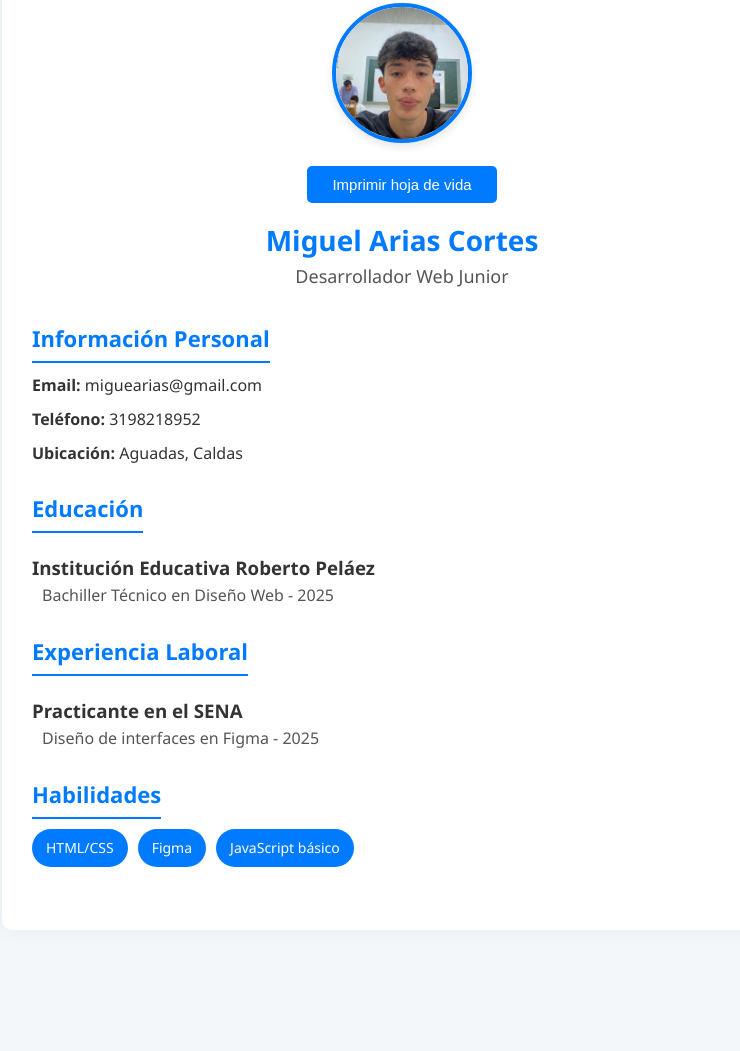
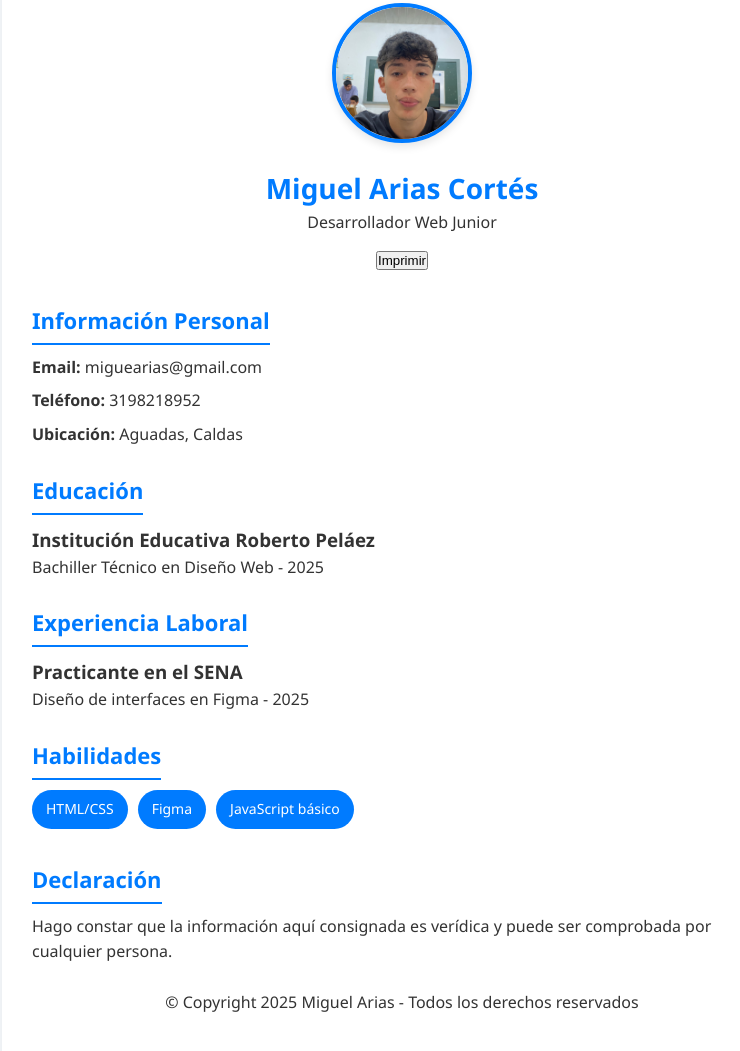
Before and after one commit to miguelarias57958-tech/HojaDeVida, a plain HTML site: page index.html in a window 1280 px wide. Shown: the part 67-1118 px from the top of the page, without its empty margins (238-978 px from the left). Before the commit the page ends 1037 px from the top, so only its background shows below. Drawn offline with Linux system fonts and the light colour scheme.

Commit message:
Update index.html

```diff
--- a/index.html
+++ b/index.html
@@ -1,4 +1,4 @@
-    <!DOCTYPE html>
+   <!DOCTYPE html>
 <html lang="es">
 <head>
     <meta charset="UTF-8">
@@ -11,13 +11,9 @@
 
         <header>
             <img src="imagenes/IMG_7171.jpg" alt="Mi foto" class="profile-pic">
-
-            <div class="print-button">
-                <button onclick="window.print()">Imprimir hoja de vida</button>
-            </div>
-
-            <h1>Miguel Arias Cortes</h1>
-            <p class="subtitle">Desarrollador Web Junior</p>
+            <h1>Miguel Arias Cortés</h1>
+            <p>Desarrollador Web Junior</p>
+            <button onclick="window.print()" class="print-button">Imprimir</button>
         </header>
 
         <section class="section">
@@ -31,7 +27,7 @@
 
         <section class="section">
             <h2>Educación</h2>
-            <div class="item">
+            <div>
                 <h3>Institución Educativa Roberto Peláez</h3>
                 <p>Bachiller Técnico en Diseño Web - 2025</p>
             </div>
@@ -39,7 +35,7 @@
 
         <section class="section">
             <h2>Experiencia Laboral</h2>
-            <div class="item">
+            <div>
                 <h3>Practicante en el SENA</h3>
                 <p>Diseño de interfaces en Figma - 2025</p>
             </div>
@@ -54,6 +50,15 @@
             </ul>
         </section>
 
+        <section class="section">
+            <h2>Declaración</h2>
+            <p>Hago constar que la información aquí consignada es verídica y puede ser comprobada por cualquier persona.</p>
+        </section>
+
+       <header>
+            <p>© Copyright 2025 Miguel Arias - Todos los derechos reservados</p>
+       </header>
+
     </div>
 </body>
 </html>
```
